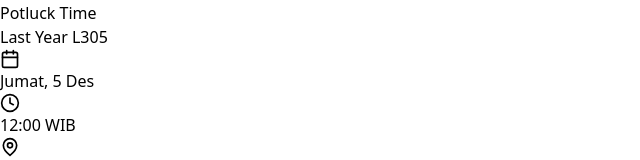
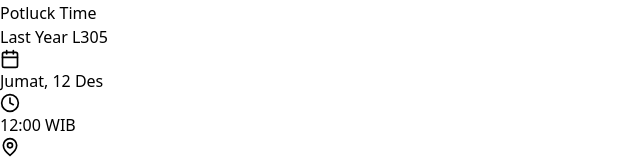
Before and after one commit to Clarissv/RSVP-Potluck-L305, a React (Vite) app: page / in a window 1280 px wide. Shown: the part 271-431 px from the top of the page, without its empty margins (0-640 px from the left). Built offline with nearby package versions, Linux system fonts and the light colour scheme.

Commit message:
Update Date

```diff
--- a/src/RSVP.jsx
+++ b/src/RSVP.jsx
@@ -86,7 +86,7 @@ export default function PotluckInvite() {
           <div className="bg-white/20 backdrop-blur-md rounded-xl p-4 border border-white/30 flex justify-between items-center text-sm md:text-base">
             <div className="flex flex-col items-center">
               <Calendar className="mb-1" size={20} />
-              <span className="font-bold">Jumat, 5 Des</span>
+              <span className="font-bold">Jumat, 12 Des</span>
             </div>
             <div className="h-8 w-px bg-white/40"></div>
             <div className="flex flex-col items-center">
```
